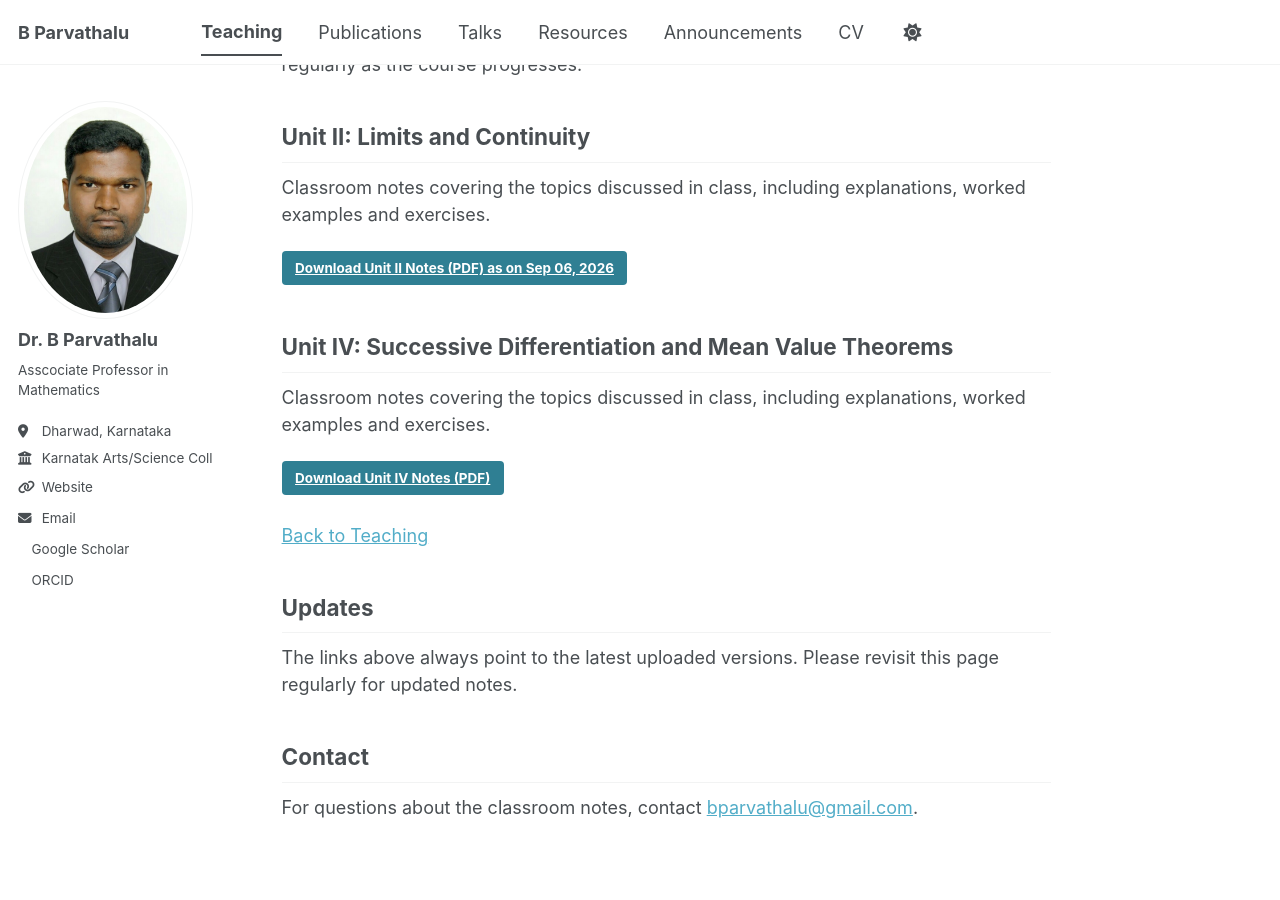
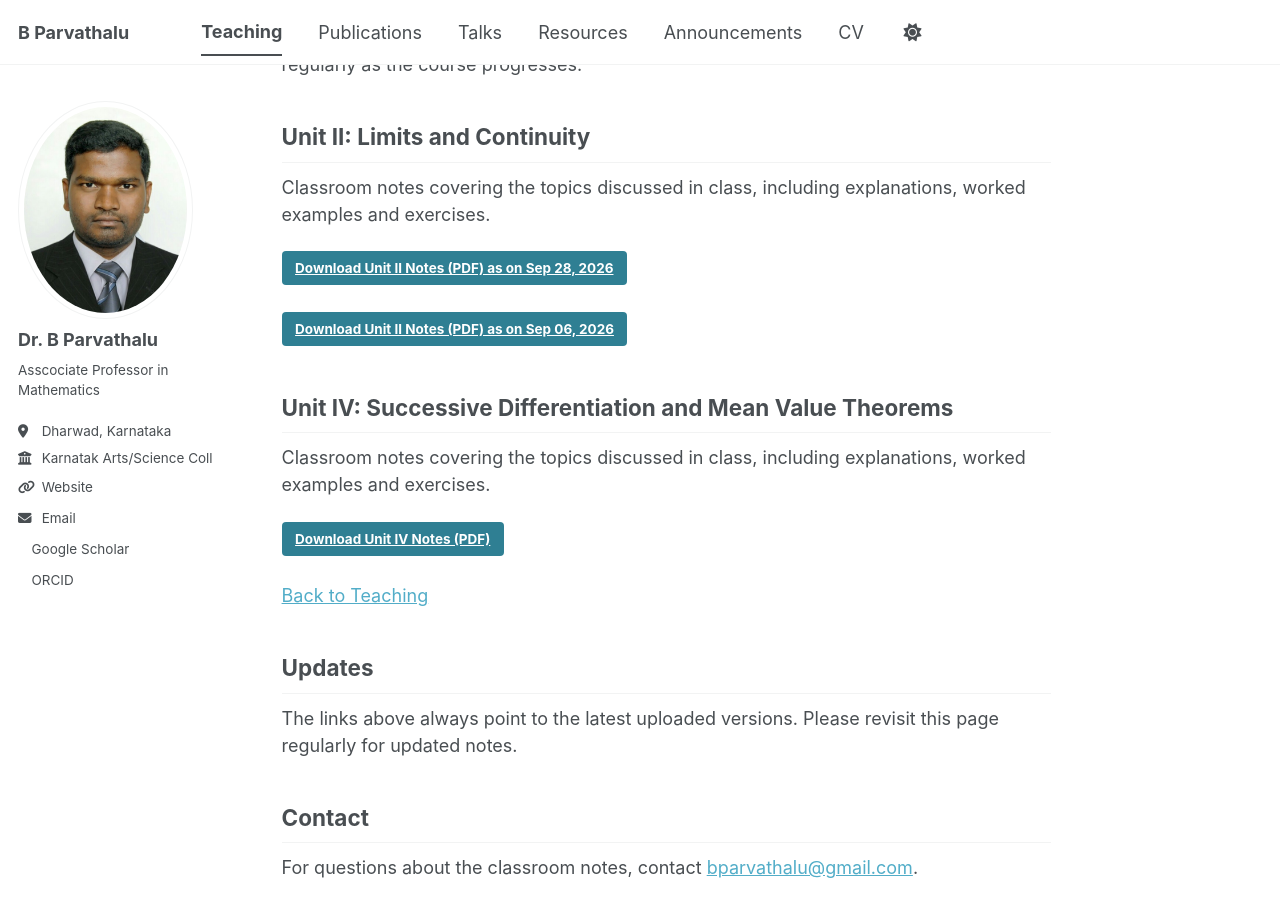
Before and after one commit to drbp-kcd/drbp-kcd.github.io, a Jekyll site: the page built from _teaching/2026-odd-teaching-1.md, in a window 1280 px wide and 900 px high, scrolled down 373 px. Built offline with Jekyll 4.4.1, drawn with Linux system fonts in a browser that asks for light colours; a style sheet for code colours, icons or effects is not loaded.

Commit message:
Update 2026-odd-teaching-1.md

```diff
--- a/_teaching/2026-odd-teaching-1.md
+++ b/_teaching/2026-odd-teaching-1.md
@@ -25,6 +25,8 @@ The PDF files are updated regularly as the course progresses.
 Classroom notes covering the topics discussed in class,
 including explanations, worked examples and exercises.
 
+[Download Unit II Notes (PDF) as on Sep 28, 2026]({{ '/files/teaching/algebra-i-calculus-i/I-Class-upto-28Sep26.pdf' | relative_url }}){: .btn .btn--primary}
+
 [Download Unit II Notes (PDF) as on Sep 06, 2026]({{ '/files/teaching/algebra-i-calculus-i/unit-ii-notes.pdf' | relative_url }}){: .btn .btn--primary}
 
 ## Unit IV: Successive Differentiation and Mean Value Theorems
```
